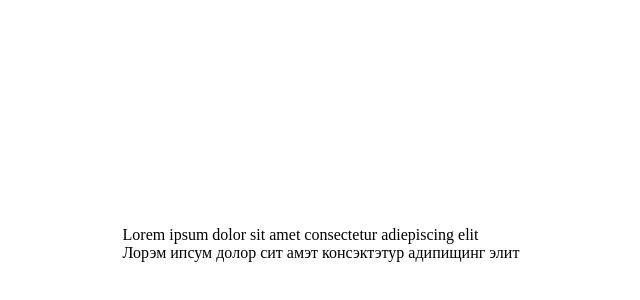
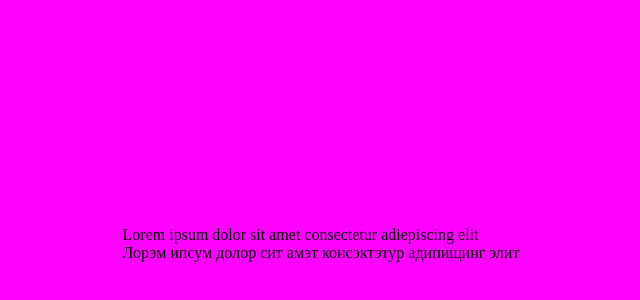
Before and after one commit to Saheded/Agro.ecopolis, a plain HTML site: page index.html in a window 1280 px wide. Shown: the part 174-474 px from the top of the page, without its empty margins (319-959 px from the left). Drawn offline with Linux system fonts and the light colour scheme.

Commit message:
Fixation test in VS Code

```diff
--- a/style.css
+++ b/style.css
@@ -1,5 +1,5 @@
 html {
-	;
+	background-color: magenta;
 }
 
 header {
```
Also changed, not shown: 1 other file.
